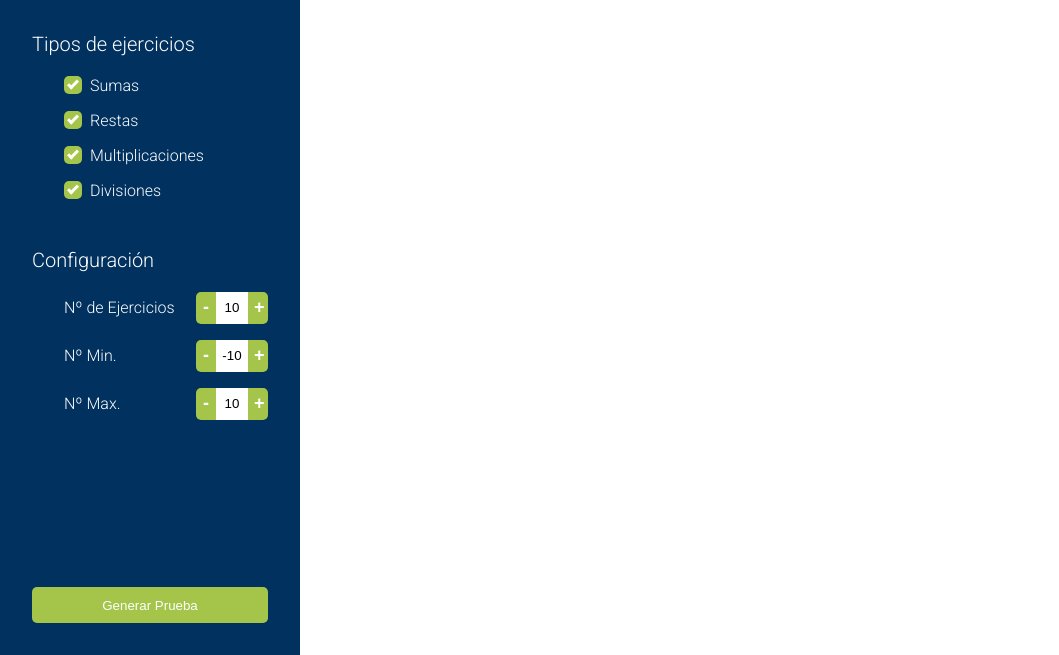
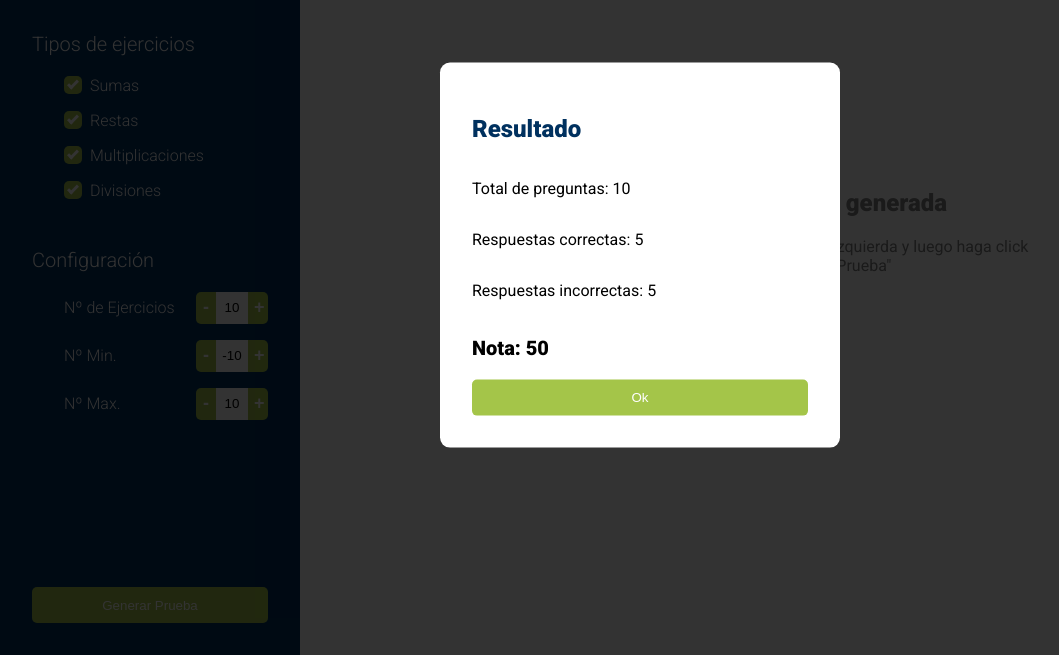
Before and after one commit to NosonX/proyecto_educativo, a plain HTML site: page index.html in a window 1280 px wide. Shown: the part 145-800 px from the top of the page, without its empty margins (0-1059 px from the left). Drawn offline with nearby package versions, Linux system fonts and the light colour scheme.

Commit message:
create result modal and message

```diff
--- a/assets/css/aside.css
+++ b/assets/css/aside.css
@@ -19,12 +19,7 @@ aside .field--number input {
 }
 
 .submit {
-    background-color: var(--secondary-color);
-    border-radius: 5px;
-    border: none;
-    color: var(--white);
     width: calc(100% - (32px * 2));
-    height: 36px;
     position: absolute;
     left: 32px;
     bottom: 32px;
--- a/assets/css/general.css
+++ b/assets/css/general.css
@@ -11,6 +11,15 @@ button {
 
 button:hover {
     filter: brightness(85%);
+}
+
+.btn {
+    background-color: var(--secondary-color);
+    border-radius: 5px;
+    border: none;
+    color: var(--white);
+    height: 36px;
+    padding: 0 1em;
 }
 
 h1 {
--- a/assets/css/layout.css
+++ b/assets/css/layout.css
@@ -17,6 +17,7 @@ main {
     max-height: calc(100vh - 50px);
     overflow-y: scroll;
     margin-bottom: 50px;
+    position: relative;
 }
 
 aside section {
--- a/assets/css/main.css
+++ b/assets/css/main.css
@@ -4,3 +4,5 @@
 @import url('./aside.css');
 @import url('./fields.css');
 @import url('./content.css');
+@import url('./message.css');
+@import url('./result.css');
--- /dev/null
+++ b/assets/css/message.css
@@ -0,0 +1,17 @@
+.message {
+    position: absolute;
+    top: 50%;
+    left: 50%;
+    transform: translate(-50%, -50%);
+    text-align: center;
+    color: gray;
+    display: none;
+}
+
+.message.show {
+    display: block;
+}
+
+.message h2 {
+    color: gray;
+}
--- /dev/null
+++ b/assets/css/result.css
@@ -0,0 +1,22 @@
+.modal-container {
+    position: fixed;
+    top: 0;
+    left: 0;
+    height: 100vh;
+    width: 100vw;
+    background-color: rgba(0,0,0,0.8);
+}
+
+.modal {
+    background-color: white;
+    display: flex;
+    width: 400px;
+    border-radius: 10px;
+    padding: 2em;
+    box-sizing: border-box;
+    position: fixed;
+    top: 50%;
+    left: 50%;
+    transform: translate(-50%, -50%);
+    flex-direction: column;
+}
--- a/index.html
+++ b/index.html
@@ -90,10 +90,28 @@
       </div>
     </section>
 
-    <button id="generateTest" class="submit" type="submit">Generar Prueba</button>
+    <button id="generateTest" class="submit btn" type="submit">Generar Prueba</button>
   </aside>
 
   <main>
+
+    <div id="message" class="message show">
+      <h2>La prueba debe ser generada</h2>
+      <p>Ajuste la prueba con las opciones de la izquierda y luego haga click en el boton "Generar Prueba"</p>
+    </div>
+
+    <div class="modal-container">
+      <div class="modal">
+        <h2>Resultado</h2>
+        <p>Total de preguntas: 10</p>
+        <p>Respuestas correctas: 5</p>
+        <p>Respuestas incorrectas: 5</p>
+        <h3><b>Nota: 50</b></h3>
+        <button class="btn">Ok</button>
+      </div>
+    </div>
+
+
     <section id="sumas" class="hide">
       <div class="section-header">
         <h2>Sumas</h2>
```
